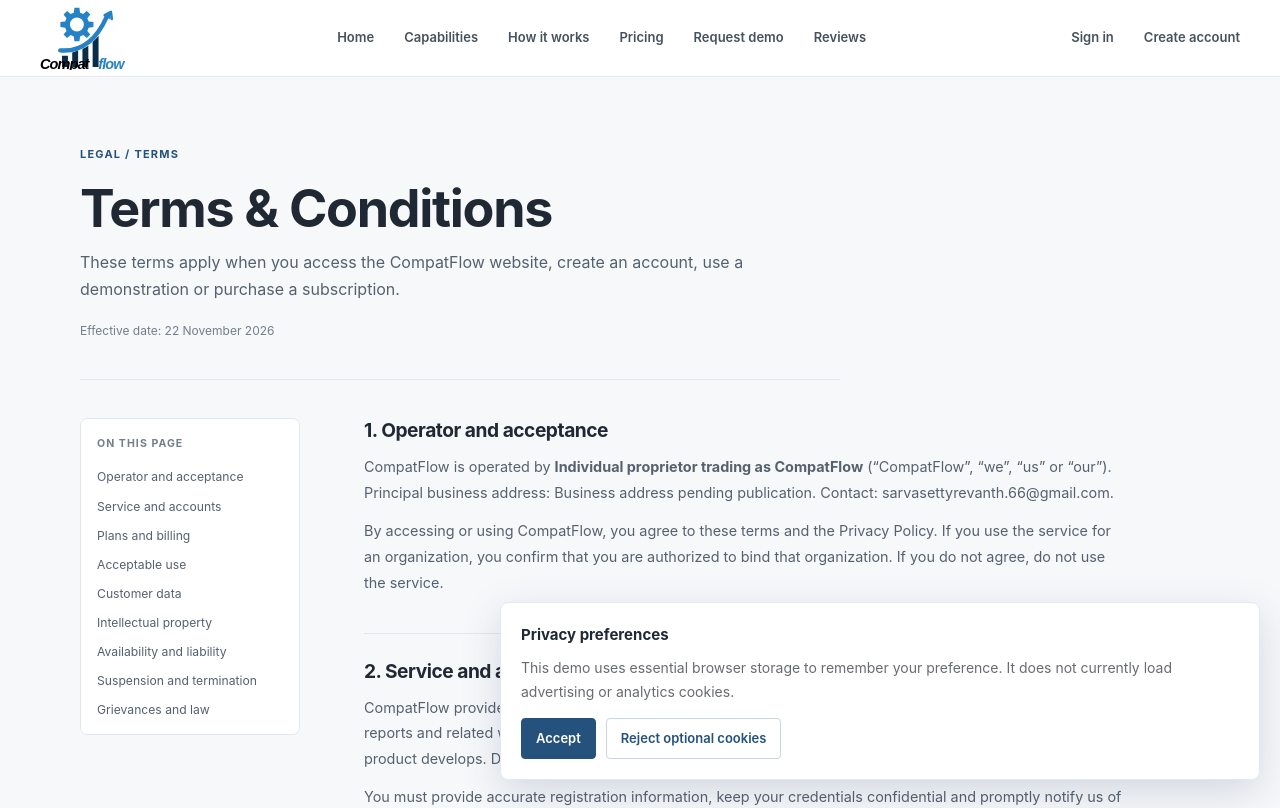
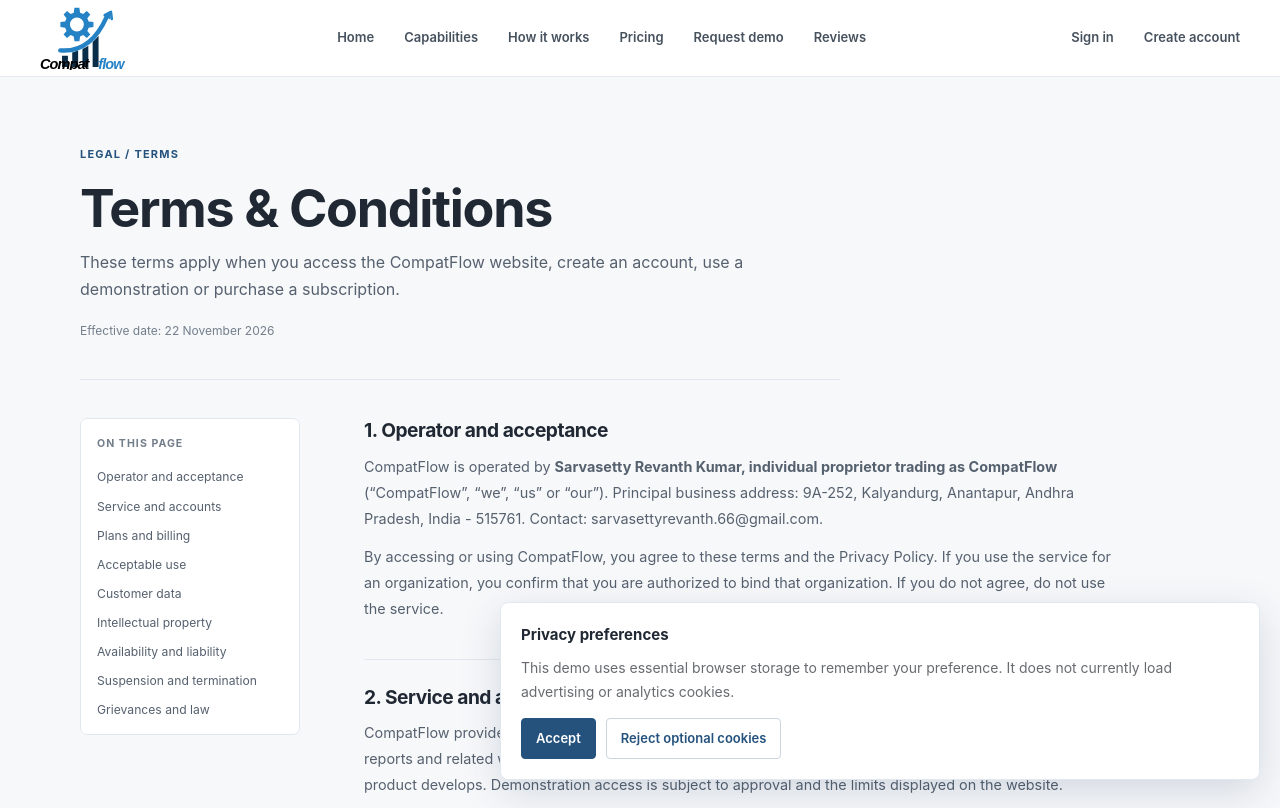
Before and after one commit to Revanth6699/compat-flow, a Next.js app in the folder frontend/: page /terms in a window 1280 px wide. Shown: the top 808 px of the page. Built offline with nearby package versions, Linux system fonts and the light colour scheme; no server answers.

Commit message:
Publish proprietor contact details in legal policies

```diff
--- a/frontend/app/terms/page.tsx
+++ b/frontend/app/terms/page.tsx
@@ -5,10 +5,10 @@ export const metadata: Metadata = {
   description: "Terms governing CompatFlow accounts, workspaces, subscriptions and software services.",
 };
 
-const contactEmail = process.env.NEXT_PUBLIC_CONTACT_EMAIL || "sarvasettyrevanth.66@gmail.com";
-const operatorName = process.env.NEXT_PUBLIC_OPERATOR_NAME || "Individual proprietor trading as CompatFlow";
-const grievanceContact = process.env.NEXT_PUBLIC_GRIEVANCE_CONTACT || "Proprietor, CompatFlow (name and designation to be published)";
-const businessAddress = process.env.NEXT_PUBLIC_OPERATOR_ADDRESS || "Business address pending publication";
+const contactEmail = "sarvasettyrevanth.66@gmail.com";
+const operatorName = "Sarvasetty Revanth Kumar, individual proprietor trading as CompatFlow";
+const grievanceContact = "Sarvasetty Revanth Kumar, Proprietor; Phone: +91 74164 76715";
+const businessAddress = "9A-252, Kalyandurg, Anantapur, Andhra Pradesh, India - 515761";
 
 export default function TermsPage() {
   return (
@@ -34,7 +34,7 @@ export default function TermsPage() {
             <section id="ownership"><h2>6. Intellectual property</h2><p>CompatFlow and its licensors retain all rights in the software, brand, interface, documentation and underlying technology. Subject to these terms and payment of applicable fees, we grant your organization a limited, non-exclusive, non-transferable right to use the subscribed features during the active subscription period. No ownership is transferred to you.</p></section>
             <section id="availability"><h2>7. Availability, warranties and liability</h2><p>We aim to keep the service available and secure but do not promise uninterrupted or error-free operation. Maintenance, third-party outages, network failures, security incidents or events outside our reasonable control may affect availability. We may change features to improve or protect the service.</p><p>To the extent permitted by law, the service is provided on an “as available” basis and we exclude implied warranties that may lawfully be excluded. CompatFlow is a decision-support and data-quality tool; you remain responsible for business decisions and for checking outputs. Nothing in these terms excludes liability that cannot legally be excluded, including applicable consumer rights or liability for fraud or wilful misconduct.</p><p>To the extent permitted by law, neither party is liable for indirect or consequential loss, loss of anticipated profit, or loss of business opportunity arising from use of the service. Any limitation does not apply where prohibited by applicable law.</p></section>
             <section id="termination"><h2>8. Suspension, cancellation and termination</h2><p>You may request cancellation of a subscription as described in the <a href="/refund-cancellation">Refund &amp; Cancellation Policy</a>. Cancellation prevents future renewals once processed; unless the confirmation says otherwise, access continues until the end of the already-paid billing period. Fees for a partially used period are not automatically prorated.</p><p>We may restrict or suspend access for non-payment, suspected fraud, security risk, unlawful use, material breach or a threat to the service or other users. Where reasonable, we will provide notice and an opportunity to resolve the issue. You may stop using the service and request account deletion through the available account settings. Certain transaction, security and legal records may need to be retained after deletion.</p></section>
-            <section id="grievance"><h2>9. Grievance redressal, governing law and changes</h2><p>For support or complaints, contact <a href={`mailto:${contactEmail}`}>{contactEmail}</a>. Grievance contact: {grievanceContact}. Business address: {businessAddress}. We aim to acknowledge grievances within 48 hours and resolve them within 30 days, subject to applicable law. Complete the business address before live commercial launch.</p><p>These terms are governed by the laws of India. Subject to mandatory consumer protections and the jurisdiction of competent courts, disputes will be subject to the courts having jurisdiction over the proprietor’s principal place of business in India. We may update these terms as the service changes; material changes will be communicated where required by law.</p></section>
+            <section id="grievance"><h2>9. Grievance redressal, governing law and changes</h2><p>For support or complaints, contact <a href={`mailto:${contactEmail}`}>{contactEmail}</a>. Grievance contact: {grievanceContact}. Business address: {businessAddress}. Phone: <a href="tel:+917416476715">+91 74164 76715</a>. We aim to acknowledge grievances within 48 hours and resolve them within 30 days, subject to applicable law.</p><p>These terms are governed by the laws of India. Subject to mandatory consumer protections and the jurisdiction of competent courts, disputes will be subject to the courts having jurisdiction over the proprietor’s principal place of business in India. We may update these terms as the service changes; material changes will be communicated where required by law.</p></section>
           </article>
         </div>
       </div>
```
